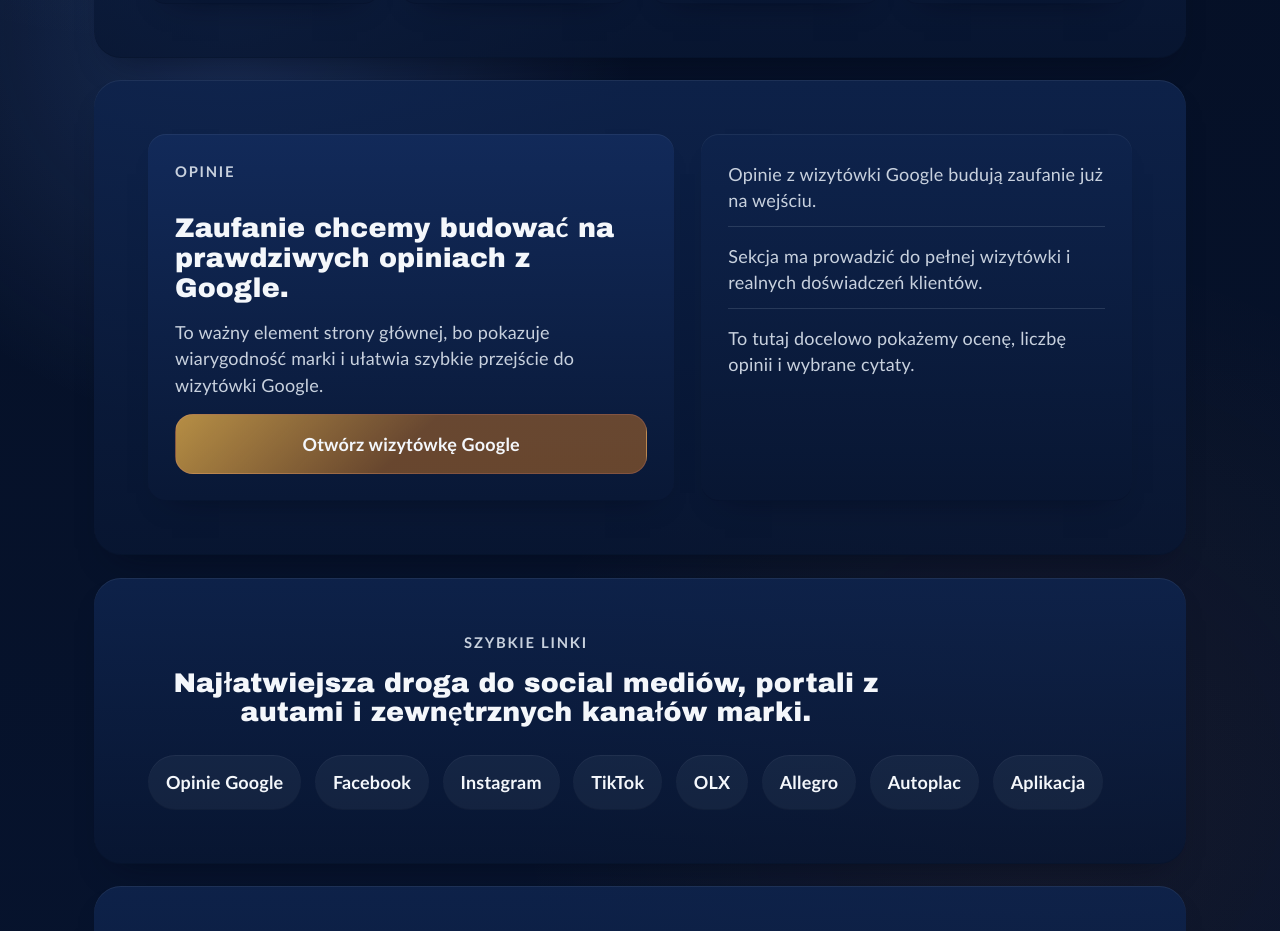
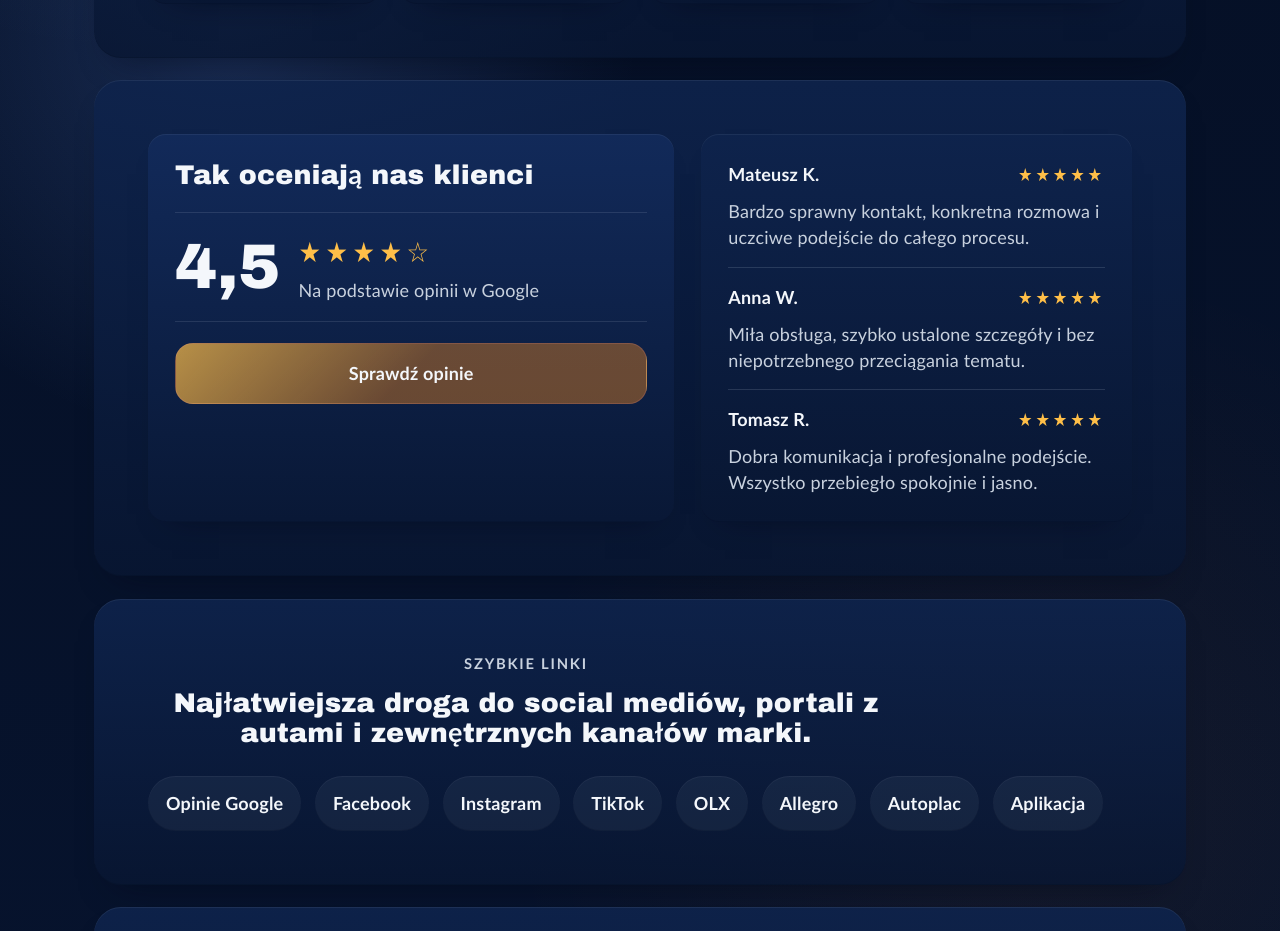
Before and after one commit to martaosikiewicz12ac-gif/webKTB, a React (Vite) app: page / in a window 1280 px wide. Shown: the part 1200-2131 px from the top of the page. Built offline with nearby package versions, Linux system fonts and the light colour scheme.

Commit message:
opinions done

```diff
--- a/src/App.jsx
+++ b/src/App.jsx
@@ -50,11 +50,25 @@ const quickLinks = [
   { label: 'Aplikacja', href: '#' },
 ]
 
-const reviewHighlights = [
-  'Opinie z wizytówki Google budują zaufanie już na wejściu.',
-  'Sekcja ma prowadzić do pełnej wizytówki i realnych doświadczeń klientów.',
-  'To tutaj docelowo pokażemy ocenę, liczbę opinii i wybrane cytaty.',
-]
+const reviewsData = {
+  score: '4,5',
+  source: 'Na podstawie opinii w Google',
+  linkLabel: 'Sprawdź opinie',
+  items: [
+    {
+      author: 'Mateusz K.',
+      text: 'Bardzo sprawny kontakt, konkretna rozmowa i uczciwe podejście do całego procesu.',
+    },
+    {
+      author: 'Anna W.',
+      text: 'Miła obsługa, szybko ustalone szczegóły i bez niepotrzebnego przeciągania tematu.',
+    },
+    {
+      author: 'Tomasz R.',
+      text: 'Dobra komunikacja i profesjonalne podejście. Wszystko przebiegło spokojnie i jasno.',
+    },
+  ],
+}
 
 function App() {
   return (
@@ -64,7 +78,7 @@ function App() {
       <div className="page-shell__inner">
         <HeroSection />
         <ServicesSection services={services} />
-        <ReviewsSection reviewHighlights={reviewHighlights} />
+        <ReviewsSection reviewsData={reviewsData} />
         <LinksSection quickLinks={quickLinks} />
         <TeasersSection />
       </div>
--- a/src/components/ReviewsSection.jsx
+++ b/src/components/ReviewsSection.jsx
@@ -1,23 +1,33 @@
-function ReviewsSection({ reviewHighlights }) {
+function ReviewsSection({ reviewsData }) {
   return (
     <section className="section-block split-section" id="reviews">
-      <article className="panel panel--feature">
-        <p className="section-kicker">Opinie</p>
-        <h2>Zaufanie chcemy budować na prawdziwych opiniach z Google.</h2>
-        <p>
-          To ważny element strony głównej, bo pokazuje wiarygodność marki i ułatwia szybkie przejście do
-          wizytówki Google.
-        </p>
+      <article className="panel panel--feature reviews-summary">
+        <h2>Tak oceniają nas klienci</h2>
+        <div className="reviews-score" aria-label={`Ocena ${reviewsData.score} na 5`}>
+          <strong className="reviews-score__value">{reviewsData.score}</strong>
+          <div className="reviews-score__meta">
+            <span className="reviews-score__stars" aria-hidden="true">
+              ★★★★☆
+            </span>
+            <p>{reviewsData.source}</p>
+          </div>
+        </div>
         <a href="https://share.google/dHO6GA26s4VlZwUfH" className="button button--secondary inline-cta">
-          Otwórz wizytówkę Google
+          {reviewsData.linkLabel}
         </a>
       </article>
-      <article className="panel">
-        <ul className="stack-list stack-list--compact">
-          {reviewHighlights.map((item) => (
-            <li key={item}>{item}</li>
+      <article className="panel reviews-list-panel">
+        <div className="reviews-list" aria-label="Przykładowe opinie klientów">
+          {reviewsData.items.map((item) => (
+            <article key={item.author} className="review-card">
+              <div className="review-card__meta">
+                <strong>{item.author}</strong>
+                <span aria-hidden="true">★★★★★</span>
+              </div>
+              <p>{item.text}</p>
+            </article>
           ))}
-        </ul>
+        </div>
       </article>
     </section>
   )
--- a/src/styles/app/_reviews.scss
+++ b/src/styles/app/_reviews.scss
@@ -2,6 +2,78 @@
 
 .panel--feature {
   background: linear-gradient(180deg, rgba(18, 42, 90, 0.96) 0%, rgba(9, 24, 54, 0.9) 100%);
+}
+
+.reviews-summary {
+  gap: 1.15rem;
+}
+
+.reviews-score {
+  display: flex;
+  align-items: center;
+  gap: 1rem;
+  padding: 1rem 0;
+  border-top: 1px solid rgba(214, 223, 239, 0.12);
+  border-bottom: 1px solid rgba(214, 223, 239, 0.12);
+}
+
+.reviews-score__value {
+  font-family: var(--font-heading);
+  font-size: clamp(2.2rem, 6vw, 3.5rem);
+  line-height: 1;
+  color: var(--text-h);
+}
+
+.reviews-score__meta {
+  display: grid;
+  gap: 0.35rem;
+}
+
+.reviews-score__meta p {
+  color: var(--text);
+}
+
+.reviews-score__stars,
+.review-card__meta span {
+  color: var(--accent-strong);
+  letter-spacing: 0.16em;
+  font-size: 1rem;
+}
+
+.reviews-score__stars {
+  font-size: 1.55rem;
+}
+
+.reviews-list-panel {
+  justify-content: center;
+}
+
+.reviews-list {
+  display: grid;
+  gap: 0.9rem;
+}
+
+.review-card {
+  display: grid;
+  gap: 0.6rem;
+  padding-bottom: 0.9rem;
+  border-bottom: 1px solid rgba(214, 223, 239, 0.14);
+}
+
+.review-card:last-child {
+  padding-bottom: 0;
+  border-bottom: 0;
+}
+
+.review-card__meta {
+  display: flex;
+  align-items: center;
+  justify-content: space-between;
+  gap: 0.75rem;
+}
+
+.review-card__meta strong {
+  color: var(--text-h);
 }
 
 .stack-list {
@@ -35,3 +107,17 @@
 .inline-cta {
   justify-self: start;
 }
+
+@media (max-width: 479px) {
+  .reviews-score {
+    align-items: flex-start;
+    flex-direction: column;
+    gap: 0.7rem;
+  }
+
+  .review-card__meta {
+    align-items: flex-start;
+    flex-direction: column;
+    gap: 0.35rem;
+  }
+}
```
